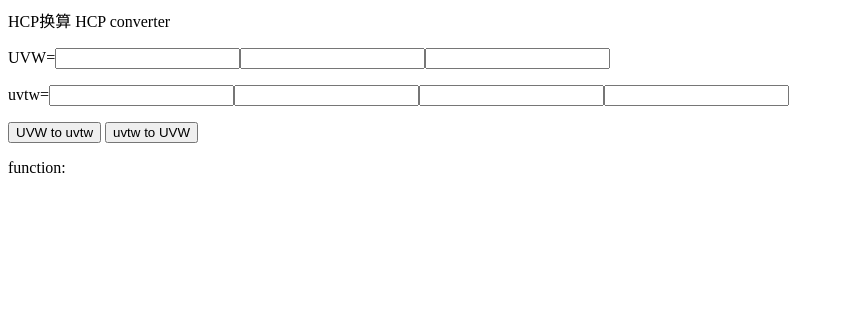
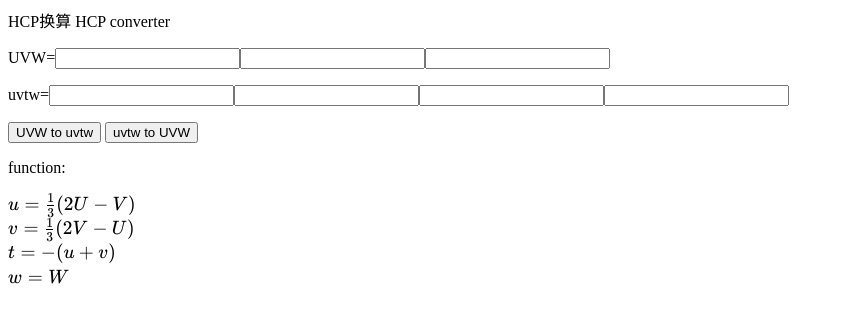
Before and after one commit to HYXu111/HYXu111.github.io, a plain HTML site: page tool_2.html in a window 1280 px wide. Shown: the whole page, without its empty margins (0-844 px from the left). Drawn offline with nearby package versions, Linux system fonts and the light colour scheme.

Commit message:
Update tool_2.html
katex只支持js，不支持jQuery

```diff
--- a/tool_2.html
+++ b/tool_2.html
@@ -22,10 +22,10 @@
     <div id="math-cont4"></div>
     <script>
         $(document).ready(function(){
-            katex.render("u = \\frac{1}{3}(2U - V)", $("#math-cont1"));
-            katex.render("v = \\frac{1}{3}(2V - U)", $("#math-cont2"));
-            katex.render("t = -(u + v)", $("#math-cont3"));
-            katex.render("w = W", $("#math-cont4"));
+            katex.render("u = \\frac{1}{3}(2U - V)", document.getElementById("math-cont1"));
+            katex.render("v = \\frac{1}{3}(2V - U)", document.getElementById("math-cont2"));
+            katex.render("t = -(u + v)", document.getElementById("math-cont3"));
+            katex.render("w = W", document.getElementById("math-cont4"));
         });
     </script>
     <script>
```
